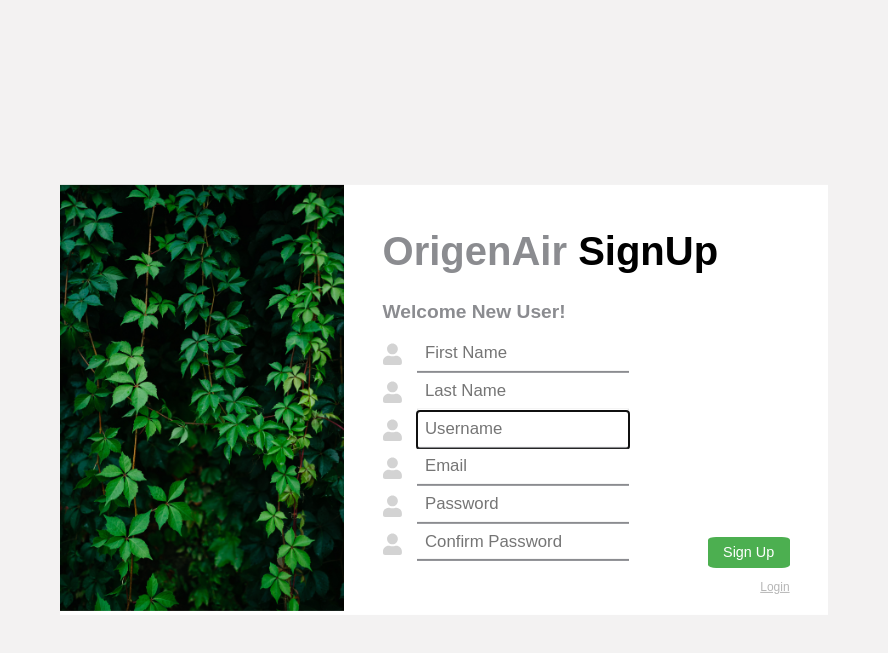
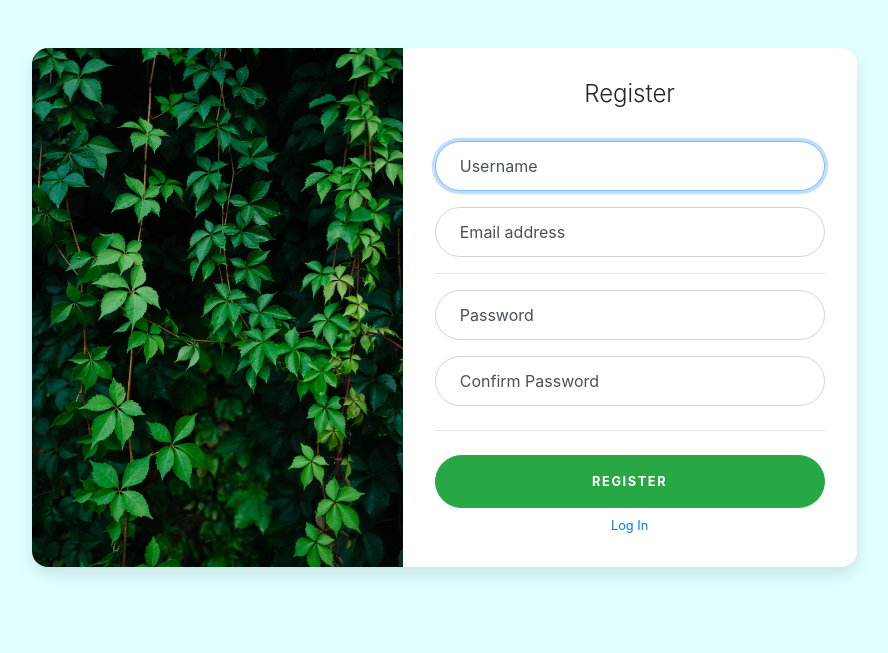
Before and after one commit to RoyArka/OrigenAir-Dashboard-Demo, a Django app: page /accounts/signup/ in a window 1280 px wide. Shown: the top 653 px of the page, without its empty margins (196-1084 px from the left). Run offline with Django 3.2, Linux system fonts and the light colour scheme; some libraries are stand-ins or nearby versions.

Commit message:
login/signup page

```diff
--- a/origen/accounts/templates/accounts/signup.html
+++ b/origen/accounts/templates/accounts/signup.html
@@ -2,74 +2,68 @@
 
 {% block content %}
 {% load static %}
-<div class="loginContainer">
 
-    <div class="pic">
-        <img class="homePic" src="{% static 'img/plant.jpg' %}">
+<div class="container">
+    <div class="row">
+        <div class="col-lg-10 col-xl-9 mx-auto">
+            <div class="card card-signin flex-row my-5">
+                <!-- IMAGE -->
+                <div class="card-img-left d-none d-md-flex">
+                <!-- Background image for card set in CSS! -->
+                </div>
+                <!-- /END IMAGE -->
+
+                <!-- CONTENT -->
+                <div class="card-body">
+                    <h5 class="card-title text-center">Register</h5>
+                    <form class="form-signin">
+
+                        <!-- USERNAME -->
+                        <div class="form-label-group">
+                            <input type="text" id="inputUserame" class="form-control" placeholder="Username" required
+                                autofocus>
+                            <label for="inputUserame">Username</label>
+                        </div>
+                        <!-- /END USERNAME -->
+
+                        <!-- EMAIL ADDRESS -->
+                        <div class="form-label-group">
+                            <input type="email" id="inputEmail" class="form-control" placeholder="Email address"
+                                required>
+                            <label for="inputEmail">Email address</label>
+                        </div>
+                        <!-- /END EMAIL ADDRESS -->
+
+                        <hr>
+
+                        <!-- PASSWORD -->
+                        <div class="form-label-group">
+                            <input type="password" id="inputPassword" class="form-control" placeholder="Password"
+                                required>
+                            <label for="inputPassword">Password</label>
+                        </div>
+                        <!-- /END PASSWORD -->
+
+                        <!-- CONFIRM PASSWORD -->
+                        <div class="form-label-group">
+                            <input type="password" id="inputConfirmPassword" class="form-control" placeholder="Password"
+                                required>
+                            <label for="inputConfirmPassword">Confirm Password</label>
+                        </div>
+                        <!-- /END CONFIRM PASSWORD -->
+
+                        <hr class="my-4">
+
+                        <!-- BUTTONS -->
+                        <button class="btn btn-lg btn-success btn-block text-uppercase" type="submit">Register</button>
+                        <a class="d-block text-center mt-2 small" href="../login">Log In</a>
+                        <!-- /END BUTTONS -->
+                    </form>
+                </div>
+                <!-- /END CONTENT -->
+            </div>
+        </div>
     </div>
+</div>
 
-    <div class="homeInfo">
-
-        <h1><span class="h1color">OrigenAir</span> SignUp</h1>
-        <h3 id="sigupTxt">Welcome New User!</h3>
-
-    </div>
-
-    <div id="signupDiv">
-
-            <div class="icons">
-                <i class="fas fa-user"></i><br>
-                <i class="fas fa-user"></i><br>
-                <i class="fas fa-user"></i><br>
-                <i class="fas fa-user"></i><br>
-                <i class="fas fa-user"></i><br>
-                <i class="fas fa-user"></i>
-            </div>
-
-            <div class="inputs">
-
-                <form method="post">
-                    {% csrf_token %}
-                    {{ form.non_field_errors }}
-
-                    <div class="form-group">
-                        {{form.first_name.errors}}
-                        {{form.first_name}}
-                    </div>
-
-                    <div class="form-group">
-                        {{form.last_name.errors}}
-                        {{form.last_name}}
-                    </div>
-
-                    <div class="form-group">
-                        {{form.username.errors}}
-                        {{form.username}}
-                    </div>
-
-                    <div class="form-group">
-                        {{form.email.errors}}
-                        {{form.email}}
-                    </div>
-
-                    <div class="form-group">
-                        {{form.password1.errors}}
-                        {{form.password1}}
-                    </div>
-
-                    <div class="form-group mt-4">
-                        {{form.password2.errors}}
-                        {{form.password2}}
-                    </div>
-                    <input type="submit" class="btn btn-default" value="Sign Up"><br>
-                </form>
-
-                <a class="homeLink" href="../login">Login</a>
-            </div>
-
-        </div>
-
-
-
-</div>
 {% endblock %}
--- a/origen/static/css/style2.css
+++ b/origen/static/css/style2.css
@@ -1,227 +1,240 @@
-/* LOGIN/SET-UP */
+/* SIGN-UP */
 
-body#loginPage {
-    margin: 0;
-    background-color: #f3f2f2;
-    font-family: Arial, Helvetica, sans-serif;
+:root {
+    --input-padding-x: 1.5rem;
+    --input-padding-y: 0.75rem;
 }
 
-.loginContainer {
-    background-color: #ffffff;
-    content: "";
-    display: table;
-    clear: both;
-    position: absolute;
-    left: 50%;
-    top: 50%;
-    transform: translate(-50%, -50%);
-    width:60%;
-    height:40%;
+body {
+    background: lightcyan;
 }
 
-.pic {
-    float: left;
-    width: 37%;
+.btn-facebook {
+    color: white;
+    background-color: #3b5998;
 }
 
-img.homePic {
-    width: 100%;
-    height: 100%;
+.btn-google {
+    color: white;
+    background-color: #ea4335;
 }
 
-.icons {
-    float: left;
-    width: 10%;
+.card-signin {
+    border: 0;
+    border-radius: 1rem;
+    box-shadow: 0 0.5rem 1rem 0 rgba(0, 0, 0, 0.1);
+    overflow: hidden;
 }
 
-.inputs {
-    float: right;
-    width: 85%;
+.card-signin .card-title {
+    margin-bottom: 2rem;
+    font-weight: 300;
+    font-size: 1.5rem;
 }
 
-input.form-control {
-    font-size: 105%;
-    border-bottom: 2px solid #8b8c90;
-    border-top: none;
-    border-right: none;
-    border-left: none;
-    padding: 4%;
-    width: 100%
+.card-signin .card-img-left {
+    width: 45%;
+    /* Link to your background image using in the property below! */
+    background: scroll center url("../img/plant.jpg");
+    background-size: cover;
 }
 
-.homeInfo {
-    width: 50%;
-    position: fixed;
-    left: 42%;
-    top: 4%;
+.card-signin .card-body {
+    padding: 2rem;
 }
 
-svg.svg-inline--fa.fa-user.fa-w-14 {
-    font-size: 135%;
-    color: lightgray;
-    padding: 33% 0;
+.form-signin {
+    width: 100%;
 }
 
-#signupDiv {
-    content: "";
-    display: table;
-    clear: both;
-    position: absolute;
-    left: 42%;
-    top: 35%;
-    width: 30%;
+.form-signin .btn {
+    font-size: 80%;
+    border-radius: 5rem;
+    letter-spacing: .1rem;
+    font-weight: bold;
+    padding: 1rem;
+    transition: all 0.2s;
 }
 
-#loginDiv {
-    content: "";
-    display: table;
-    clear: both;
-    position: absolute;
-    left: 42%;
-    top: 46%;
-    width: 30%;
+.form-label-group {
+    position: relative;
+    margin-bottom: 1rem;
 }
 
-input.btn.btn-default {
-    background-color: #4CAF50;
-    border: none;
-    color: white;
-    padding: 1% 2%;
-    text-align: center;
-    text-decoration: none;
-    display: inline-block;
-    font-size: 90%;
-    border-radius: 10%;
-    position: fixed;
-    bottom: 11%;
-    right: 5%;
+.form-label-group input {
+    height: auto;
+    border-radius: 2rem;
 }
 
-a.homeLink {
-    position: fixed;
-    bottom: 5%;
-    right: 5%;
-    color: #b6b6b6;
-    font-size: 75%;
+.form-label-group>input,
+.form-label-group>label {
+    padding: var(--input-padding-y) var(--input-padding-x);
 }
 
-h1 {
-    font-size: 250%;
+.form-label-group>label {
+    position: absolute;
+    top: 0;
+    left: 0;
+    display: block;
+    width: 100%;
+    margin-bottom: 0;
+    /* Override default `<label>` margin */
+    line-height: 1.5;
+    color: #495057;
+    border: 1px solid transparent;
+    border-radius: .25rem;
+    transition: all .1s ease-in-out;
 }
 
-#loginTxt {
-    color: #8b8c90;
-    font-size: 100%;
+.form-label-group input::-webkit-input-placeholder {
+    color: transparent;
 }
 
-#sigupTxt {
-    color: #8b8c90;
-    font-size: 120%;
+.form-label-group input:-ms-input-placeholder {
+    color: transparent;
 }
 
-h1 .h1color {
-    color: #8b8c90;
-}
-/*
-
-
-.loginContainer {
-    background-color: #ffffff;
-    content: "";
-    display: table;
-    clear: both;
-    position: absolute;
-    left: 50%;
-    top: 50%;
-    transform: translate(-50%, -50%);
-    width:60%;
-    height:40%;
+.form-label-group input::-ms-input-placeholder {
+    color: transparent;
 }
 
-
-
-
-
-.homeInfo {
-    float: left;
-    height: 470px;
-    width: 60%;
-    margin-top: 7%;
-    width: 50%;
-    padding-left: 5%;
+.form-label-group input::-moz-placeholder {
+    color: transparent;
 }
 
-input.btn.btn-default {
-    background-color: #a98df1;
-    border: none;
-    color: white;
-    padding: 15px 32px;
-    text-align: center;
-    text-decoration: none;
-    display: inline-block;
-    font-size: 16px;
-    border-radius: 25px;
-    position: absolute;
-    bottom: 15%;
-    right: 5%;
+.form-label-group input::placeholder {
+    color: transparent;
 }
 
-.form-group.mt3 {
-    float: right;
-    width: 80%;
+.form-label-group input:not(:placeholder-shown) {
+    padding-top: calc(var(--input-padding-y) + var(--input-padding-y) * (2 / 3));
+    padding-bottom: calc(var(--input-padding-y) / 3);
 }
 
-.form-group.mt-4 {
-    float: right;
-    width: 80%;
+.form-label-group input:not(:placeholder-shown)~label {
+    padding-top: calc(var(--input-padding-y) / 3);
+    padding-bottom: calc(var(--input-padding-y) / 3);
+    font-size: 12px;
+    color: #777;
 }
 
-.icons {
-    float: left;
-    padding-left: 5%;
+/* -----------------------------------------------
+
+/* LOG-IN */
+
+:root {
+    --input-padding-x: 1.5rem;
+    --input-padding-y: 0.75rem;
 }
 
-img.iconPic {
-    width: 30px;
-    height: 30px;
-    padding-top: 60%;
+.login,
+.image {
+    min-height: 100vh;
 }
 
-input.form-control {
-    font-size: 25px;
-    border-bottom: 3px solid #8b8c90;
-    border-top: none;
-    border-right: none;
-    border-left: none;
-    padding: 3%;
+.bg-image {
+    background-image: url('https://source.unsplash.com/WEQbe2jBg40/600x1200');
+    background-size: cover;
+    background-position: center;
 }
 
-a.homeLink {
-    position: absolute;
-    bottom: 5%;
-    right: 5%;
-    color: #b6b6b6;
+.login-heading {
+    font-weight: 300;
 }
 
-h1 .h1color {
-    color: #8b8c90;
+.btn-login {
+    font-size: 0.9rem;
+    letter-spacing: 0.05rem;
+    padding: 0.75rem 1rem;
+    border-radius: 2rem;
 }
 
-#loginTxt {
-    color: #8b8c90;
+.form-label-group {
+    position: relative;
+    margin-bottom: 1rem;
 }
 
-#sigupTxt {
-    color: #8b8c90;
-    font-size: 15px;
+.form-label-group>input,
+.form-label-group>label {
+    padding: var(--input-padding-y) var(--input-padding-x);
+    height: auto;
+    border-radius: 2rem;
 }
 
-div#loginDiv {
-    margin-top: 25%;
+.form-label-group>label {
+    position: absolute;
+    top: 0;
+    left: 0;
+    display: block;
+    width: 100%;
+    margin-bottom: 0;
+    /* Override default `<label>` margin */
+    line-height: 1.5;
+    color: #495057;
+    cursor: text;
+    /* Match the input under the label */
+    border: 1px solid transparent;
+    border-radius: .25rem;
+    transition: all .1s ease-in-out;
 }
 
-div#signupDiv {
-    margin-top: 10%;
+.form-label-group input::-webkit-input-placeholder {
+    color: transparent;
 }
-*/
-/* ----------------------------------------------- */
+
+.form-label-group input:-ms-input-placeholder {
+    color: transparent;
+}
+
+.form-label-group input::-ms-input-placeholder {
+    color: transparent;
+}
+
+.form-label-group input::-moz-placeholder {
+    color: transparent;
+}
+
+.form-label-group input::placeholder {
+    color: transparent;
+}
+
+.form-label-group input:not(:placeholder-shown) {
+    padding-top: calc(var(--input-padding-y) + var(--input-padding-y) * (2 / 3));
+    padding-bottom: calc(var(--input-padding-y) / 3);
+}
+
+.form-label-group input:not(:placeholder-shown)~label {
+    padding-top: calc(var(--input-padding-y) / 3);
+    padding-bottom: calc(var(--input-padding-y) / 3);
+    font-size: 12px;
+    color: #777;
+}
+
+/* Fallback for Edge
+  -------------------------------------------------- */
+
+@supports (-ms-ime-align: auto) {
+    .form-label-group>label {
+        display: none;
+    }
+
+    .form-label-group input::-ms-input-placeholder {
+        color: #777;
+    }
+}
+
+/* Fallback for IE
+  -------------------------------------------------- */
+
+@media all and (-ms-high-contrast: none),
+(-ms-high-contrast: active) {
+    .form-label-group>label {
+        display: none;
+    }
+
+    .form-label-group input:-ms-input-placeholder {
+        color: #777;
+    }
+}
+
+/* -----------------------------------------------
--- a/origen/templates/baseLogin.html
+++ b/origen/templates/baseLogin.html
@@ -1,5 +1,7 @@
 <!DOCTYPE html>
+
 {% load static %}
+
 <html>
 
 <head>
@@ -7,6 +9,14 @@
     <meta name="viewport" content="width=device-width, initial-scale=1">
     <link rel="stylesheet" href="https://cdnjs.cloudflare.com/ajax/libs/font-awesome/4.7.0/css/font-awesome.min.css">
     <title>OrigenAir</title>
+
+    <!-- Front Awesome Used in Top Bar-->
+    <link rel="stylesheet" href="https://pro.fontawesome.com/releases/v5.12.0/css/all.css"
+        integrity="sha384-ekOryaXPbeCpWQNxMwSWVvQ0+1VrStoPJq54shlYhR8HzQgig1v5fas6YgOqLoKz" crossorigin="anonymous">
+
+    <!-- Bootstrap CDN -->
+    <link rel="stylesheet" href="https://stackpath.bootstrapcdn.com/bootstrap/4.5.0/css/bootstrap.min.css"
+        integrity="sha384-9aIt2nRpC12Uk9gS9baDl411NQApFmC26EwAOH8WgZl5MYYxFfc+NcPb1dKGj7Sk" crossorigin="anonymous">
 
     <!-- Font Awesome JS -->
     <script defer src="https://use.fontawesome.com/releases/v5.0.13/js/solid.js"
@@ -16,11 +26,15 @@
         integrity="sha384-6OIrr52G08NpOFSZdxxz1xdNSndlD4vdcf/q2myIUVO0VsqaGHJsB0RaBE01VTOY" crossorigin="anonymous">
     </script>
 
+    <!-- JQuery -->
+    <script src="https://code.jquery.com/jquery-3.5.1.js"
+        integrity="sha256-QWo7LDvxbWT2tbbQ97B53yJnYU3WhH/C8ycbRAkjPDc=" crossorigin="anonymous"></script>
+
     <!-- Stylesheet CSS -->
     <link href="{% static 'css/style2.css' %}" rel="stylesheet" type="text/css" media="all" />
 </head>
 
-<body id="loginPage">
+<body>
     {% block content %}
     {% endblock %}
 </body>
```
Also changed, not shown: origen/accounts/templates/accounts/login.html (+41 -31 lines).
